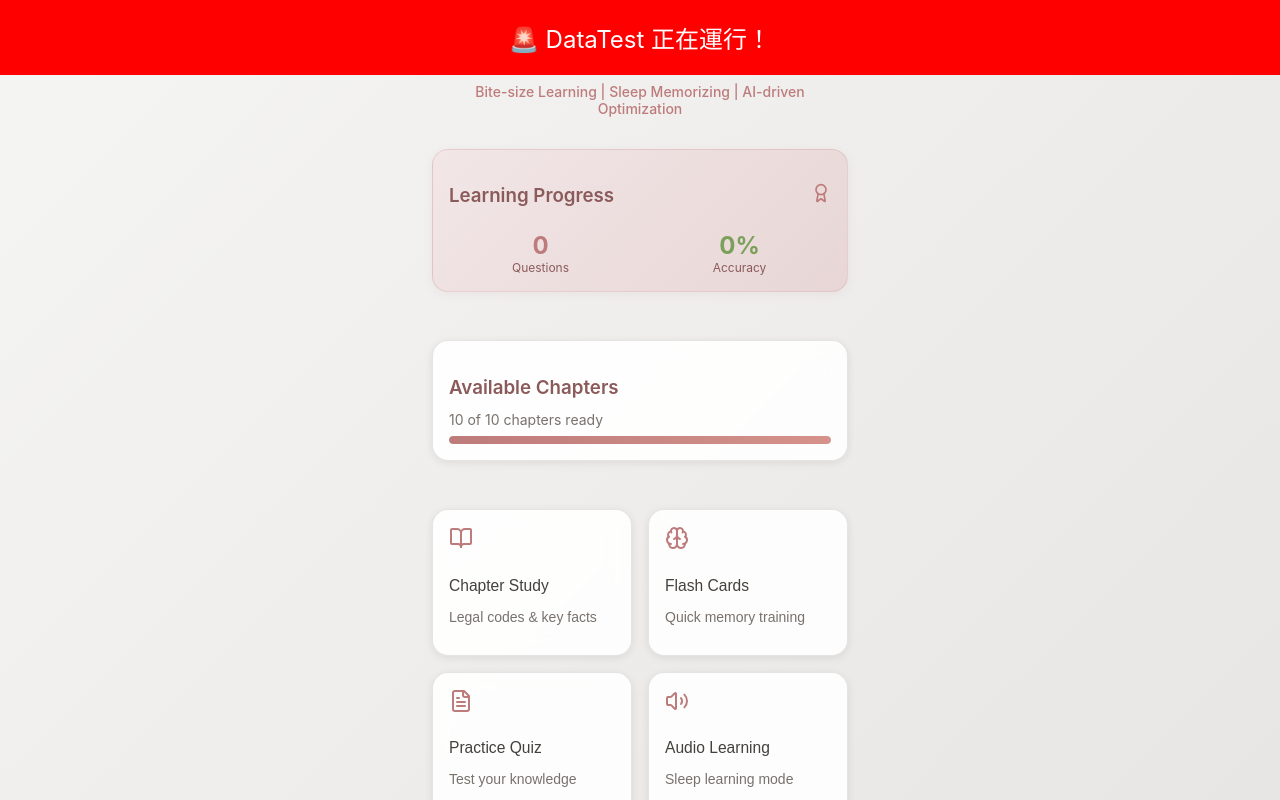
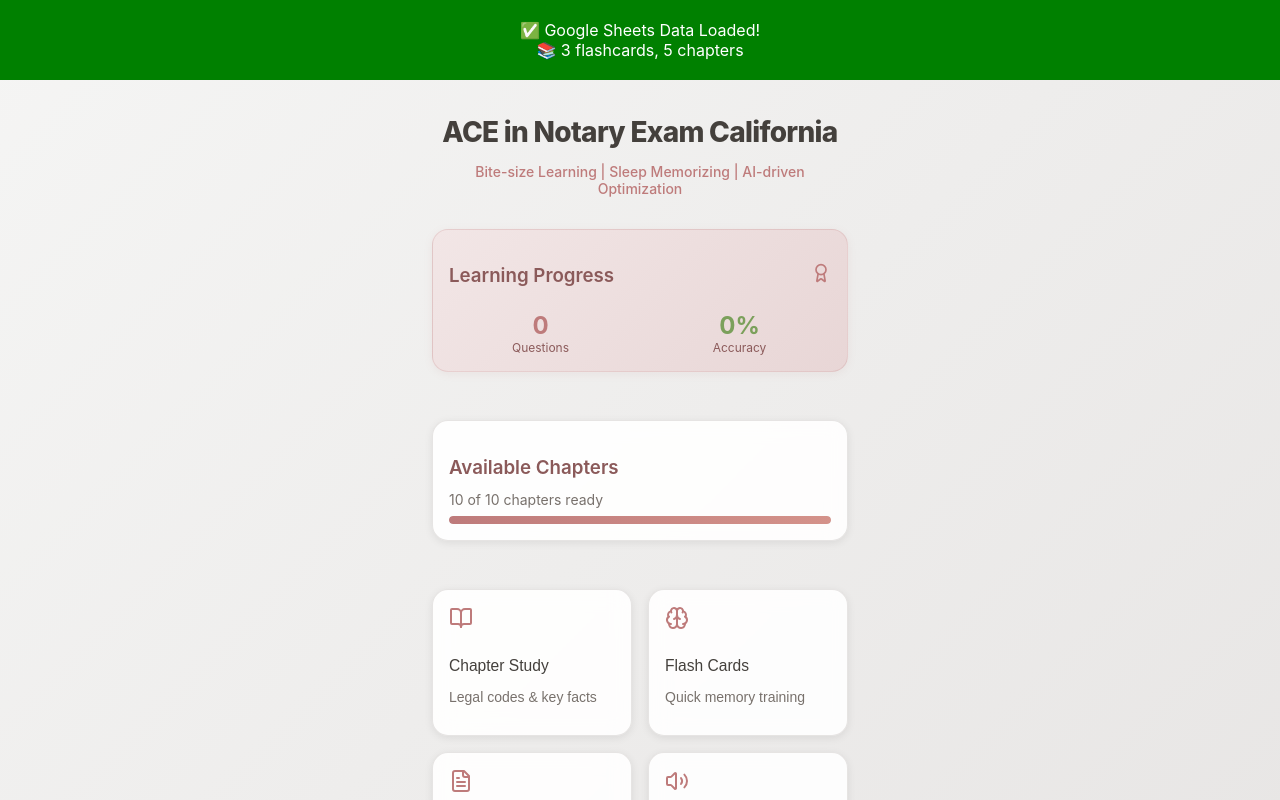
Before and after one commit to creativeXYRA/ace-notary-exam-california, a React (Create React App) app: page / in a window 1280 px wide. Shown: the top 800 px of the page. Built offline with nearby package versions, Linux system fonts and the light colour scheme.

Commit message:
Update DataTest to load real Google Sheets data

```diff
--- a/src/components/DataTest.js
+++ b/src/components/DataTest.js
@@ -1,20 +1,47 @@
-import React from 'react';
+import React, { useState, useEffect } from 'react';
 
 function DataTest() {
+  const [data, setData] = useState(null);
+  const [loading, setLoading] = useState(true);
+  const [error, setError] = useState(null);
+
+  useEffect(() => {
+    async function loadData() {
+      try {
+        const response = await fetch('/data/content.json');
+        if (!response.ok) throw new Error('Failed to load data');
+        const content = await response.json();
+        setData(content);
+      } catch (err) {
+        setError(err.message);
+      } finally {
+        setLoading(false);
+      }
+    }
+    loadData();
+  }, []);
+
+  if (loading) {
+    return (
+      <div style={{ background: 'blue', color: 'white', padding: '20px', textAlign: 'center' }}>
+        📊 Loading Google Sheets data...
+      </div>
+    );
+  }
+
+  if (error) {
+    return (
+      <div style={{ background: 'orange', color: 'white', padding: '20px', textAlign: 'center' }}>
+        ❌ Error: {error}
+      </div>
+    );
+  }
+
   return (
-    <div style={{
-      background: 'red',
-      color: 'white',
-      padding: '20px',
-      fontSize: '24px',
-      textAlign: 'center',
-      position: 'fixed',
-      top: 0,
-      left: 0,
-      width: '100%',
-      zIndex: 9999
-    }}>
-      🚨 DataTest 正在運行！
+    <div style={{ background: 'green', color: 'white', padding: '20px', textAlign: 'center' }}>
+      ✅ Google Sheets Data Loaded!
+      <br />
+      📚 {data?.meta.totalFlashcards} flashcards, {data?.meta.totalChapters} chapters
     </div>
   );
 }
```
